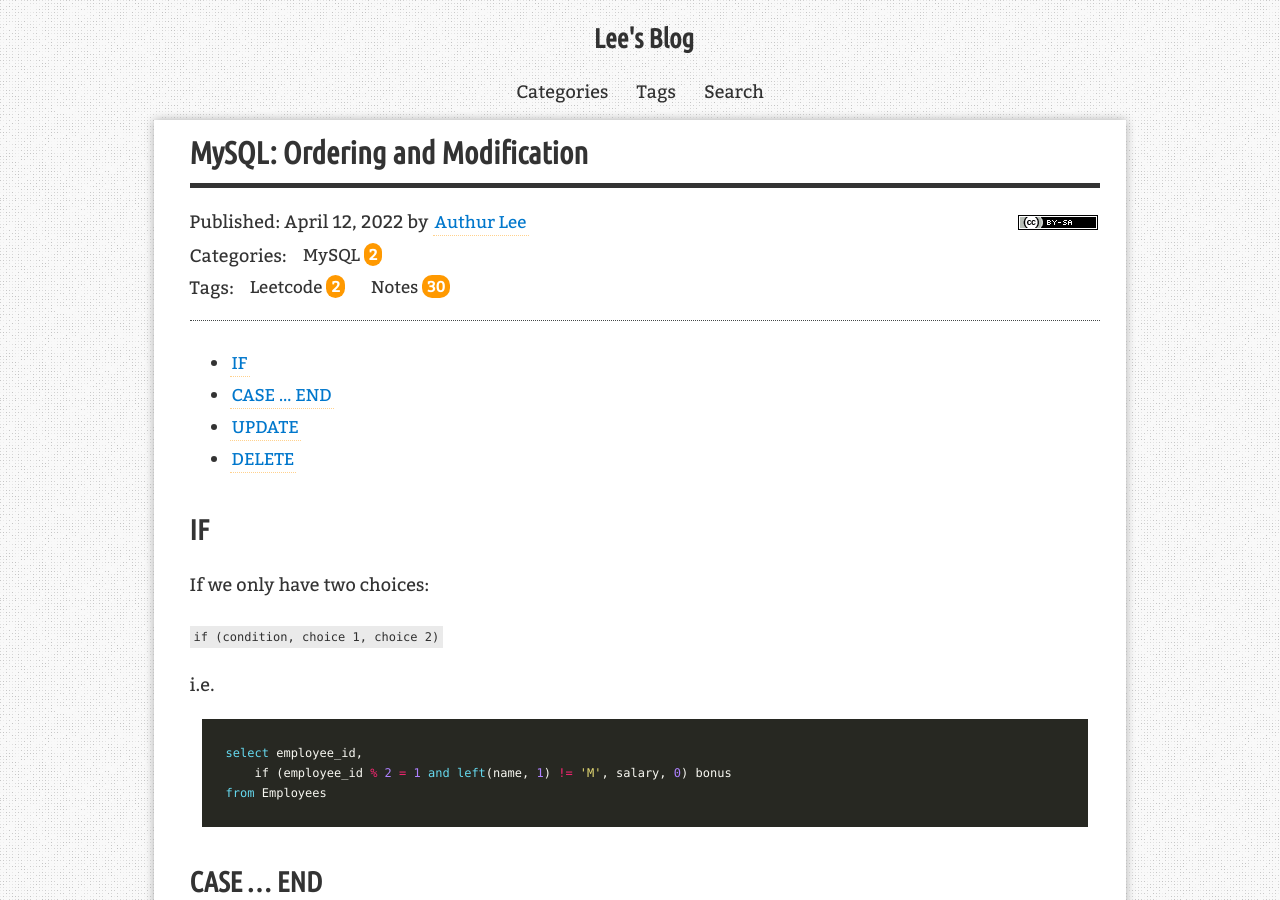
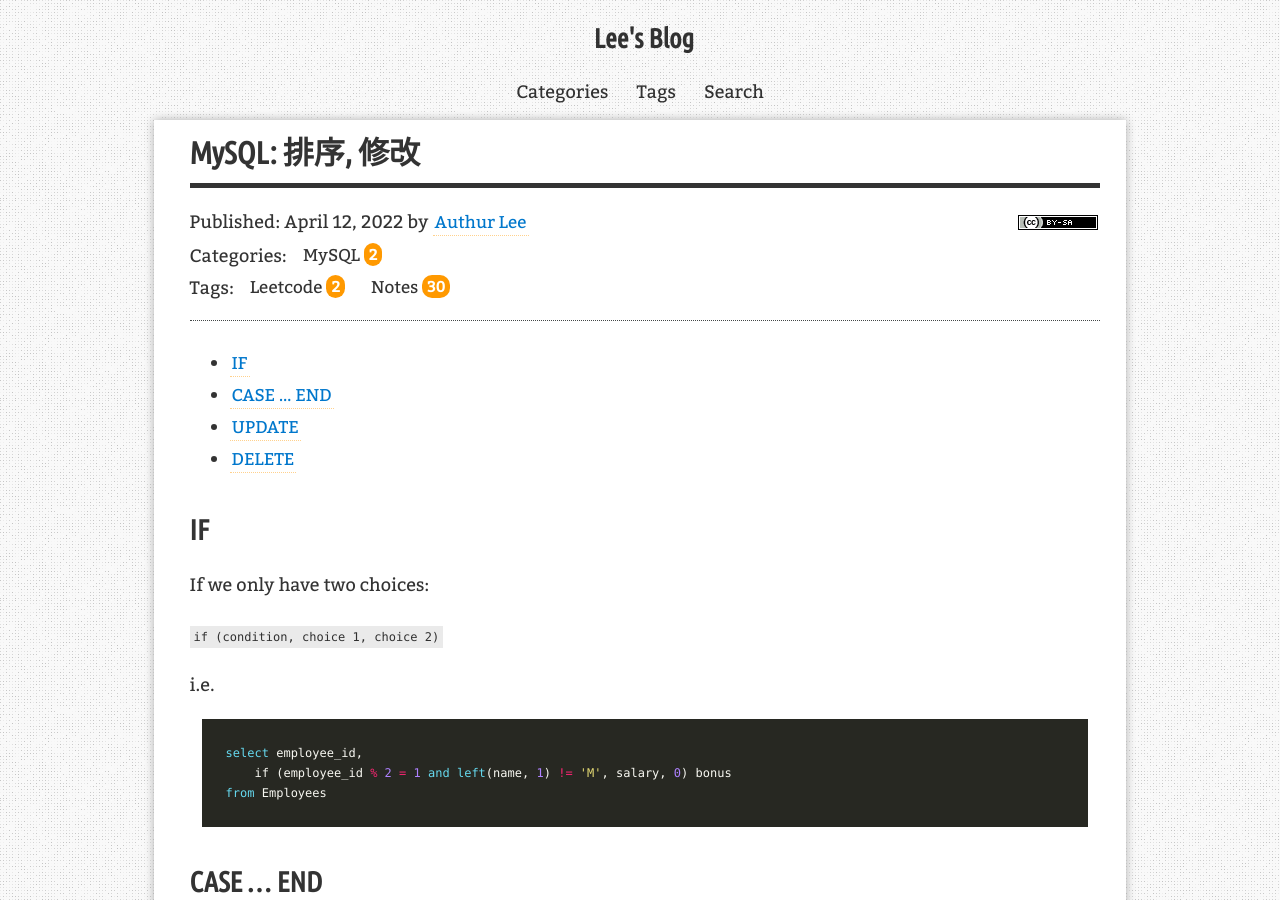
Before and after one commit to AuthurWhywait/AuthurWhywait.github.io, a Jekyll site: the page built from _posts/2022-04-12-leetcode_mysql.md, in a window 1280 px wide and 900 px high. Built offline with Jekyll 4.4.1, drawn with Linux system fonts in a browser that asks for light colours; comment, search, counter and statistics services are not loaded.

Commit message:
Update 2022-04-12-leetcode_mysql.md

```diff
--- a/_posts/2022-04-12-leetcode_mysql.md
+++ b/_posts/2022-04-12-leetcode_mysql.md
@@ -1,6 +1,6 @@
 ---
 layout: post
-title: "MySQL: Ordering and Modification"
+title: "MySQL: 排序, 修改"
 description: "notes of coding in Leetcode"
 categories: [MySQL]
 tags: [Leetcode, Notes]
```
